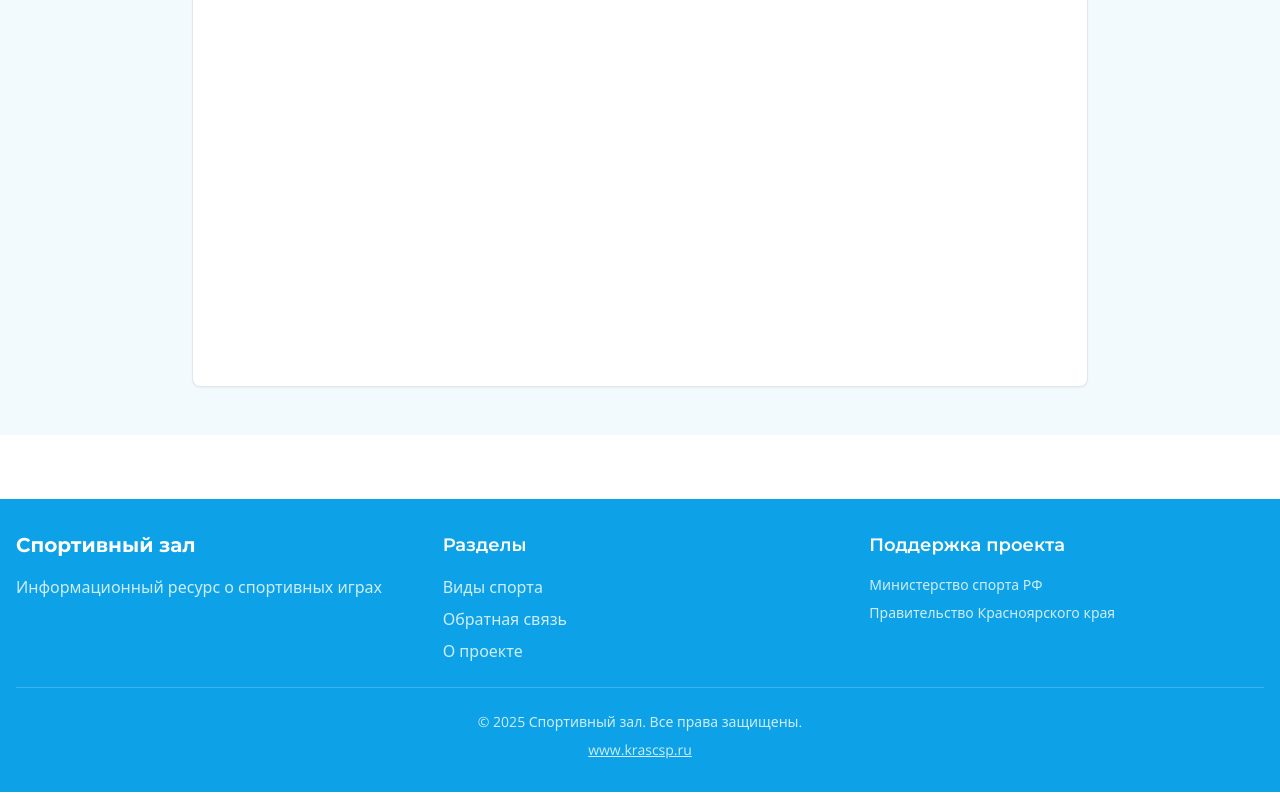
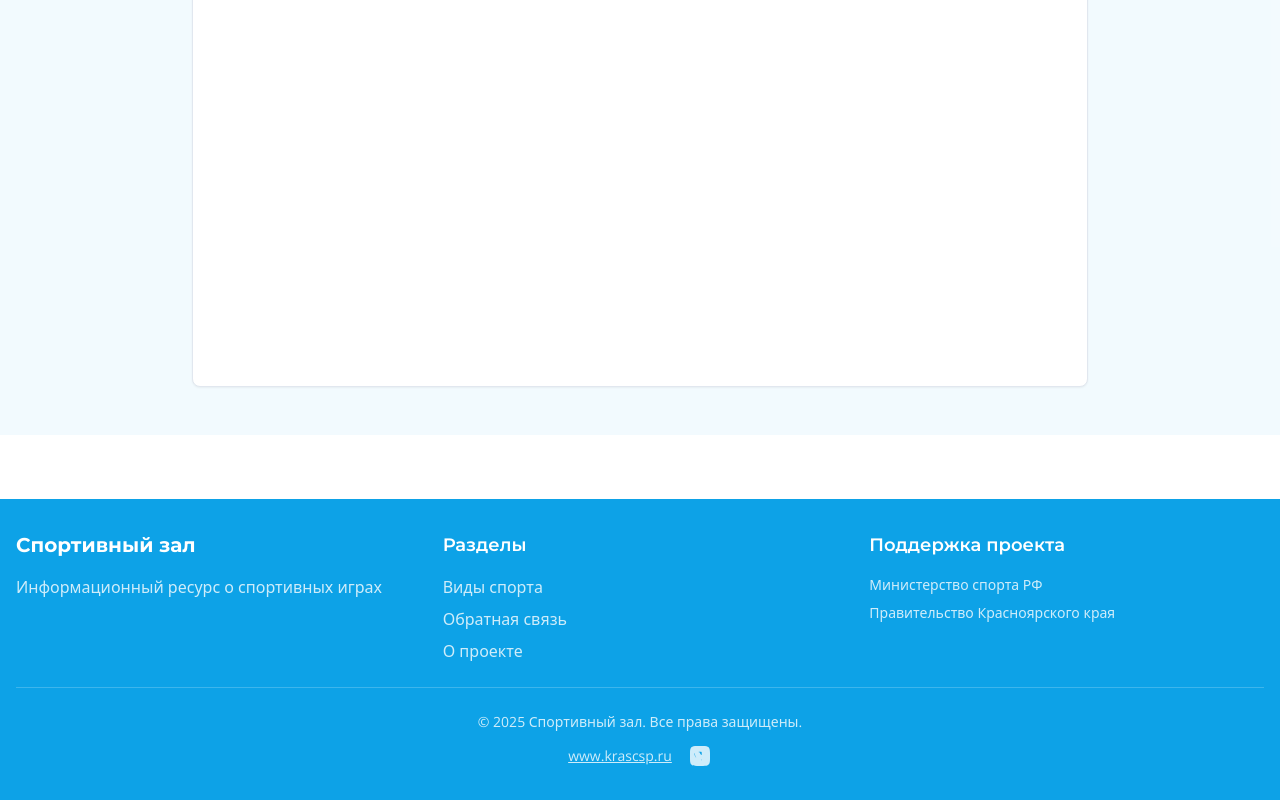
Before and after one commit to pr-poehali-dev/yenisei-sport-hall-1, a React (Vite) app: page / in a window 1280 px wide. Shown: the part 3056-3856 px from the top of the page. Built offline with nearby package versions, Linux system fonts and the light colour scheme.

Commit message:
добавь в футере значек vk с активной ссылкой на @krascsp

```diff
--- a/src/pages/Index.tsx
+++ b/src/pages/Index.tsx
@@ -452,9 +452,9 @@ const Index = () => {
             </div>
           </div>
           <Separator className="my-6 bg-primary-foreground/20" />
-          <div className="text-center text-primary-foreground/80 text-sm space-y-2">
+          <div className="text-center text-primary-foreground/80 text-sm space-y-3">
             <p>© 2025 Спортивный зал. Все права защищены.</p>
-            <p>
+            <div className="flex items-center justify-center gap-4">
               <a
                 href="https://www.krascsp.ru"
                 target="_blank"
@@ -463,7 +463,18 @@ const Index = () => {
               >
                 www.krascsp.ru
               </a>
-            </p>
+              <a
+                href="https://vk.com/krascsp"
+                target="_blank"
+                rel="noopener noreferrer"
+                className="hover:text-primary-foreground transition-colors"
+                aria-label="VK"
+              >
+                <svg className="w-6 h-6" fill="currentColor" viewBox="0 0 24 24">
+                  <path d="M15.07 2H8.93C3.33 2 2 3.33 2 8.93v6.14C2 20.67 3.33 22 8.93 22h6.14c5.6 0 6.93-1.33 6.93-6.93V8.93C22 3.33 20.67 2 15.07 2zm3.35 14.63h-1.48c-.53 0-.69-.42-1.63-1.37-.82-.82-1.18-.93-1.38-.93-.29 0-.37.08-.37.47v1.25c0 .33-.11.53-1 .53-1.48 0-3.12-.89-4.27-2.54-1.73-2.37-2.2-4.15-2.2-4.51 0-.2.08-.38.47-.38h1.48c.35 0 .48.16.62.53.69 2.02 1.85 3.79 2.33 3.79.18 0 .26-.08.26-.54V9.51c-.06-.97-.57-1.06-.57-1.41 0-.16.13-.32.35-.32h2.32c.29 0 .4.16.4.5v2.97c0 .29.13.4.21.4.18 0 .33-.11.65-.43 1-.1.77 1.77-2.43 3.02-.48.19-.93.29-.93.63 0 .24.26.32.7.32h1.48c.39 0 .52-.16.52-.51v-.23c0-.76.14-1.13 1.05-1.13.19 0 .58.05 1.42.76.99.84 1.15 1.22 1.71 1.22h1.48c.35 0 .53-.18.43-.53-.12-.35-.54-.86-1.1-1.46-.18-.21-.45-.44-.53-.57-.18-.19-.13-.28 0-.45 0 0 1.8-2.54 1.99-3.41.09-.29 0-.5-.41-.5h-1.48c-.31 0-.45.16-.54.35-.43 1.27-1.25 2.53-1.57 2.53-.12 0-.18-.07-.18-.41V7.78c0-.31-.09-.45-.35-.45h-2.32c-.19 0-.32.14-.32.28 0 .29.45.36.5 1.18v1.78c0 .39-.07.46-.22.46-.4 0-1.38-1.27-1.96-2.73C8.61 7.68 8.49 7.52 8.13 7.52H6.65c-.39 0-.47.18-.47.38 0 .35.45 2.87 2.1 6.02 1.1 2.16 2.65 3.33 4.06 3.33.85 0 .95-.19.95-.52v-1.2c0-.39.08-.47.36-.47.2 0 .55.1 1.36.88.93.93 1.08 1.35 1.6 1.35h1.48c.35 0 .53-.18.43-.54-.11-.35-.52-.86-1.06-1.46z"/>
+                </svg>
+              </a>
+            </div>
           </div>
         </div>
       </footer>
```
